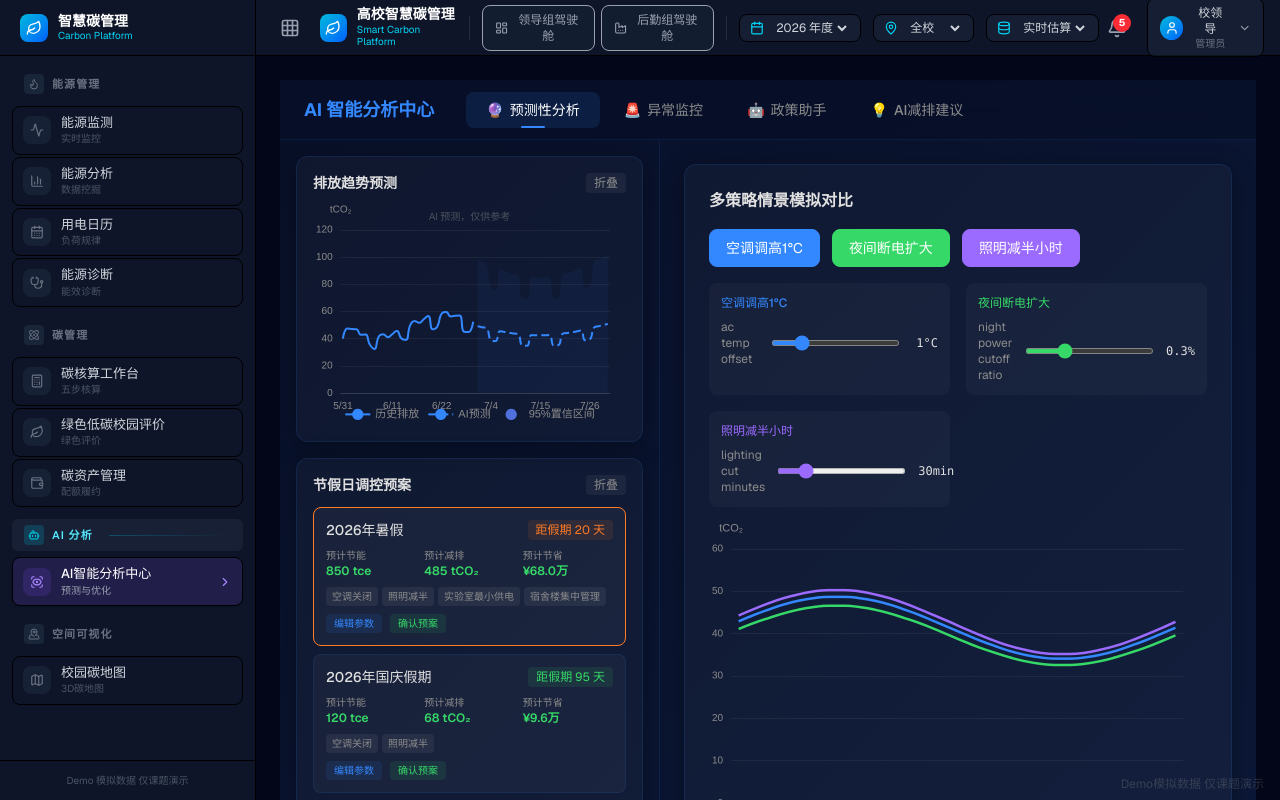
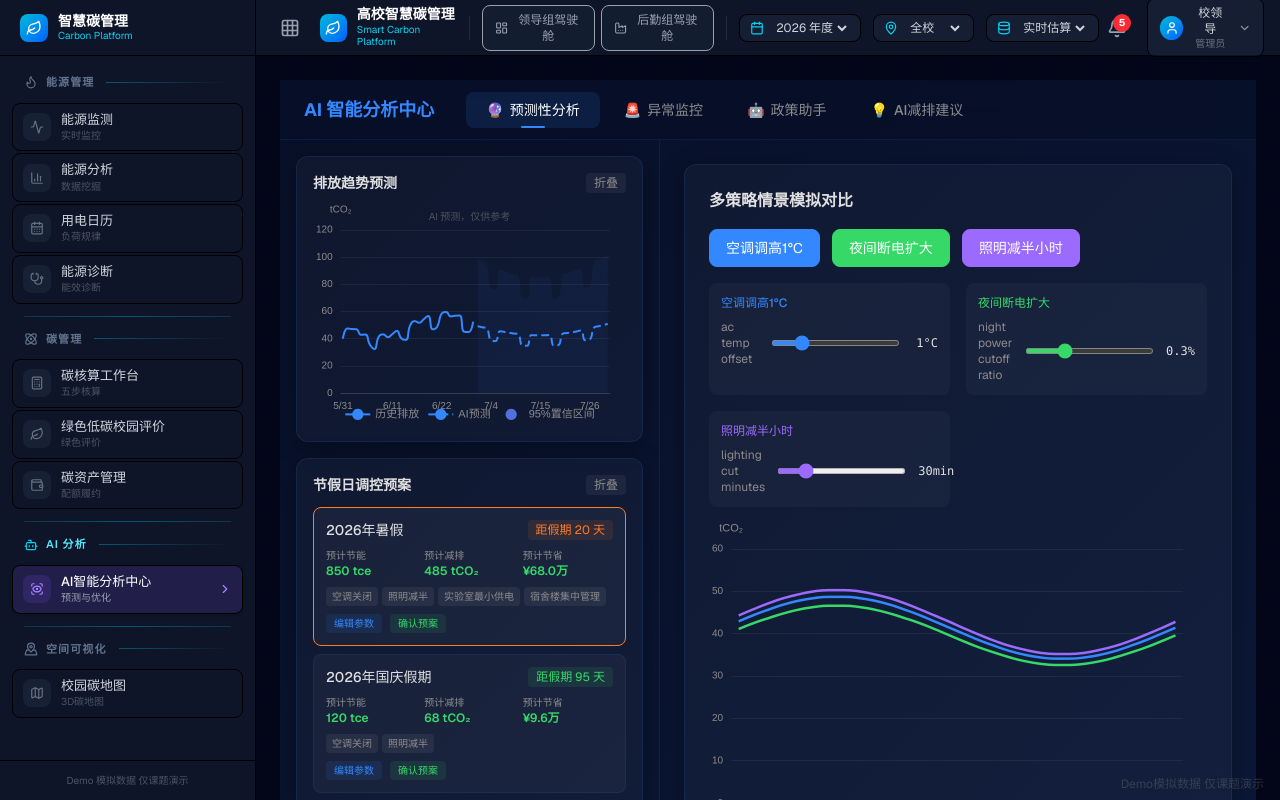
Before and after one commit to Aiden-2332/shuzhinengtan, a Next.js app: page /ai-center in a window 1280 px wide. Built offline with nearby package versions, Linux system fonts and the light colour scheme.

Commit message:
refactor(sidebar): 优化大类图标样式，去除背景圆框并增加蓝色分割线
Coze-Commit-Type: user
Coze-User-ID: 2662355819300057
Coze-Conversation-ID: 41771075749122

```diff
--- a/src/components/layout/app-sidebar.tsx
+++ b/src/components/layout/app-sidebar.tsx
@@ -190,7 +190,7 @@ export function AppSidebar({ collapsed = false }: AppSidebarProps) {
           collapsed ? "px-2" : "px-3"
         )}
       >
-        {navigation.map((section) => {
+        {navigation.map((section, idx) => {
           const SectionIcon = section.icon;
 
           // Check if any child in this section is active
@@ -200,53 +200,40 @@ export function AppSidebar({ collapsed = false }: AppSidebarProps) {
 
           return (
             <div key={section.name} className="mb-3">
+              {/* Category Divider - skip first */}
+              {idx > 0 && (
+                <div className={cn("mb-2", collapsed ? "px-2" : "px-3")}>
+                  <div className="h-px bg-gradient-to-r from-cyan-500/20 via-cyan-500/40 to-cyan-500/20" />
+                </div>
+              )}
               {/* Category Header */}
               {!collapsed ? (
-                <div
-                  className={cn(
-                    "flex items-center gap-2 px-3 py-1.5 rounded-md mb-1.5 transition-colors",
-                    sectionActive
-                      ? "bg-slate-800/60"
-                      : ""
-                  )}
-                >
-                  <div
-                    className={cn(
-                      "w-5 h-5 rounded flex items-center justify-center",
-                      sectionActive
-                        ? "bg-cyan-500/20"
-                        : "bg-slate-800/80"
-                    )}
-                  >
+                <div className="flex items-center gap-2 px-3 py-1.5 mb-1.5">
                   <SectionIcon
                     className={cn(
-                        "w-3 h-3",
-                        sectionActive ? "text-cyan-400" : "text-gray-500"
+                      "w-3.5 h-3.5 shrink-0",
+                      sectionActive ? "text-cyan-400" : "text-slate-500"
                     )}
                   />
-                  </div>
                   <span
                     className={cn(
                       "text-[11px] font-semibold uppercase tracking-widest",
-                      sectionActive ? "text-cyan-300" : "text-gray-500"
+                      sectionActive ? "text-cyan-300" : "text-slate-500"
                     )}
                   >
                     {section.name}
                   </span>
-                  {sectionActive && (
-                    <div className="flex-1 h-px bg-gradient-to-r from-cyan-500/30 to-transparent ml-2" />
-                  )}
+                  <div className="flex-1 h-px bg-gradient-to-r from-cyan-500/40 via-cyan-500/20 to-transparent ml-1" />
                 </div>
               ) : (
-                <div className="flex justify-center py-2 mb-1">
-                  <div className="w-7 h-7 rounded-lg bg-slate-800/80 flex items-center justify-center">
+                <div className="flex flex-col items-center py-1.5 mb-1 gap-1">
                   <SectionIcon
                     className={cn(
-                        "w-3.5 h-3.5",
-                        sectionActive ? "text-cyan-400" : "text-gray-500"
+                      "w-4 h-4",
+                      sectionActive ? "text-cyan-400" : "text-slate-500"
                     )}
                   />
-                  </div>
+                  <div className="w-5 h-px bg-gradient-to-r from-transparent via-cyan-500/30 to-transparent" />
                 </div>
               )}
 
```
Lines whose indentation alone changed are shown as unchanged.
